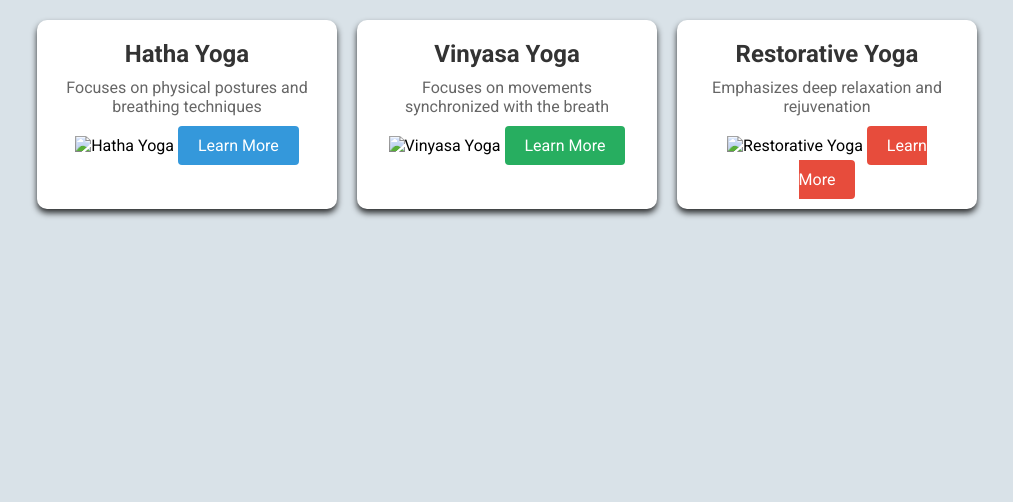
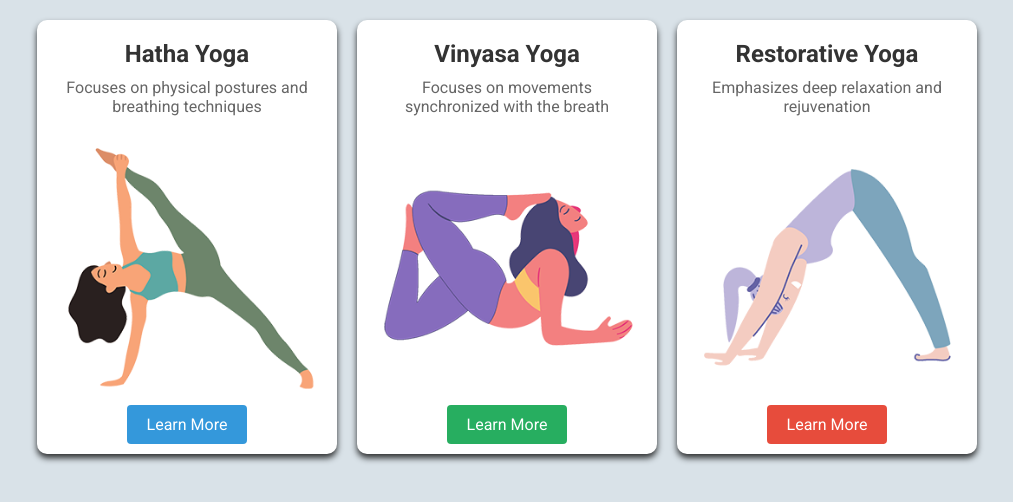
Before and after one commit to SsunSa/lesson03-flexbox, a plain HTML site: page index.html in a window 1280 px wide. Shown: the whole page, without its empty margins (133-1146 px from the left). Drawn offline with Linux system fonts and the light colour scheme.

Commit message:
Add files via upload

```diff
--- a/index.html
+++ b/index.html
@@ -14,21 +14,22 @@
     <div class="card">
         <h2>Hatha Yoga</h2>
         <p>Focuses on physical postures and breathing techniques</p>
-        <img src="./images/pose1.png" alt="Hatha Yoga">
+        <img src="pose1.png" alt="Hatha Yoga">
         <a href="#" class="learn-more-btn">Learn More</a>
     </div>
 
     <div class="card">
         <h2>Vinyasa Yoga</h2>
         <p>Focuses on movements synchronized with the breath</p>
-        <img src="./images/pose2.png" alt="Vinyasa Yoga">
+        <img src="pose2.png" alt="Vinyasa Yoga">
         <a href="#" class="learn-more-btn">Learn More</a>
     </div>
+
 
     <div class="card">
         <h2>Restorative Yoga</h2>
         <p>Emphasizes deep relaxation and rejuvenation</p>
-        <img src="./images/pose3.png" alt="Restorative Yoga">
+        <img src="pose3.png" alt="Restorative Yoga">
         <a href="#" class="learn-more-btn">Learn More</a>
     </div>
 </div>
```
